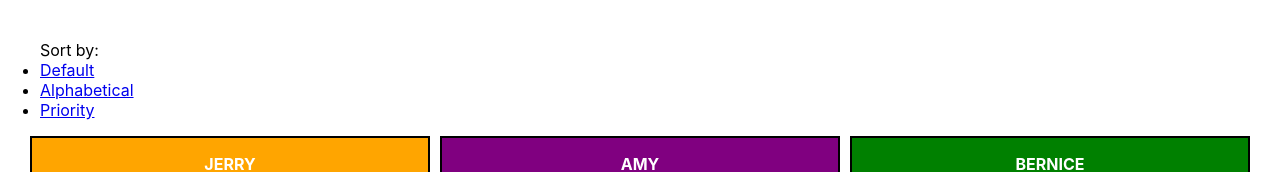
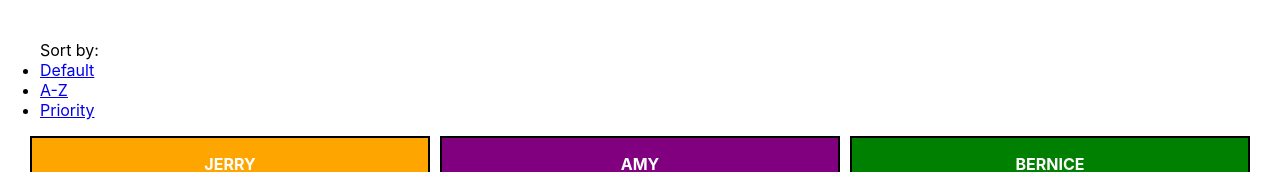
Before and after one commit to dlousa92/forcepointchallenge, a React (Create React App) app: page / in a window 1280 px wide. Shown: the top 172 px of the page. Built offline with nearby package versions, Linux system fonts and the light colour scheme; what react-router-redux would draw is missing.

Commit message:
change name of sorting option

```diff
--- a/src/components/Header/Header.js
+++ b/src/components/Header/Header.js
@@ -10,7 +10,7 @@
         <nav>
           <ul>Sort by:
             <li><a href='#'>Default</a></li>
-            <li><a href='#'>Alphabetical</a></li>
+            <li><a href='#'>A-Z</a></li>
             <li><a href='#'>Priority</a></li>
           </ul>
         </nav>
```
